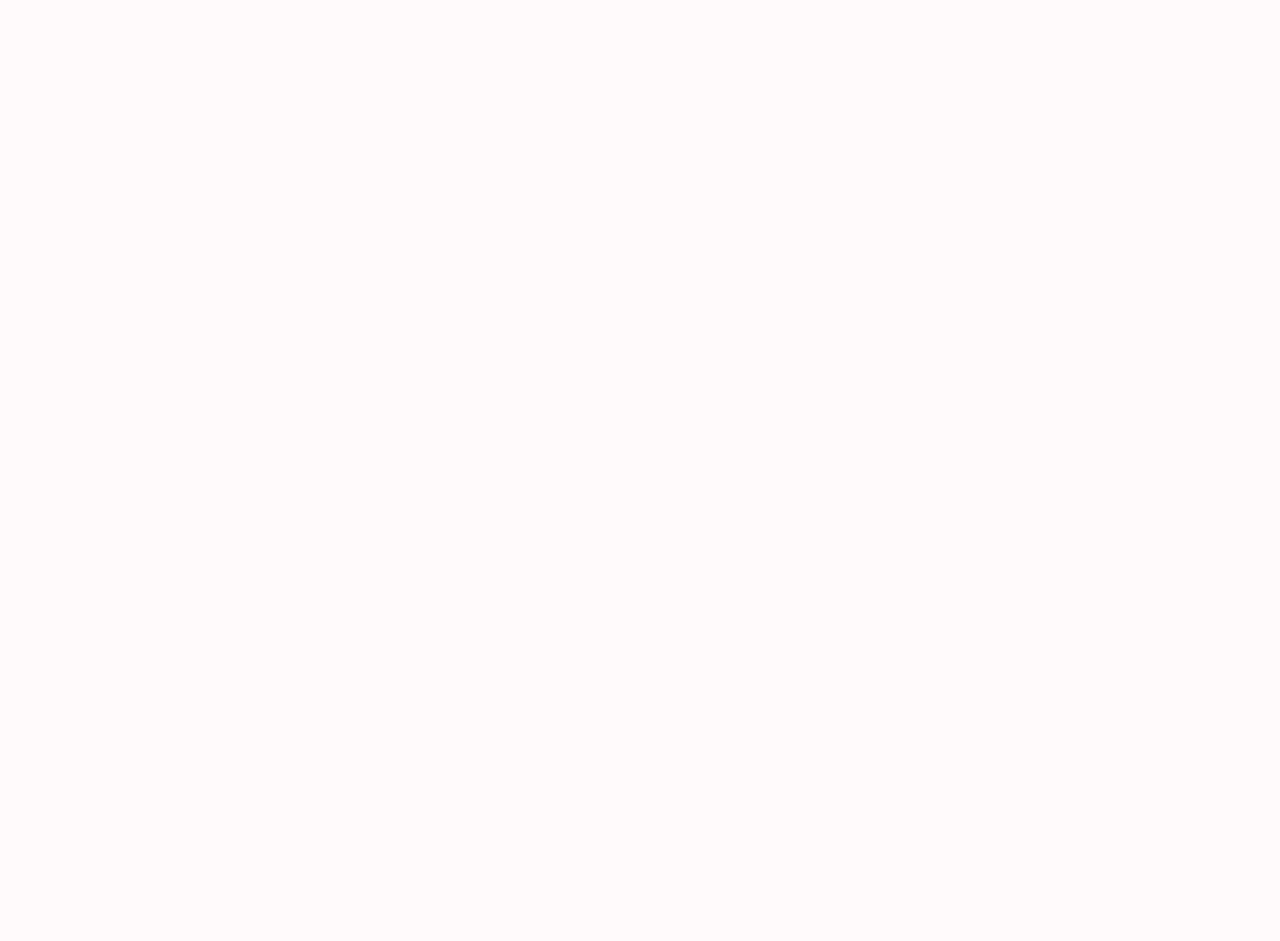
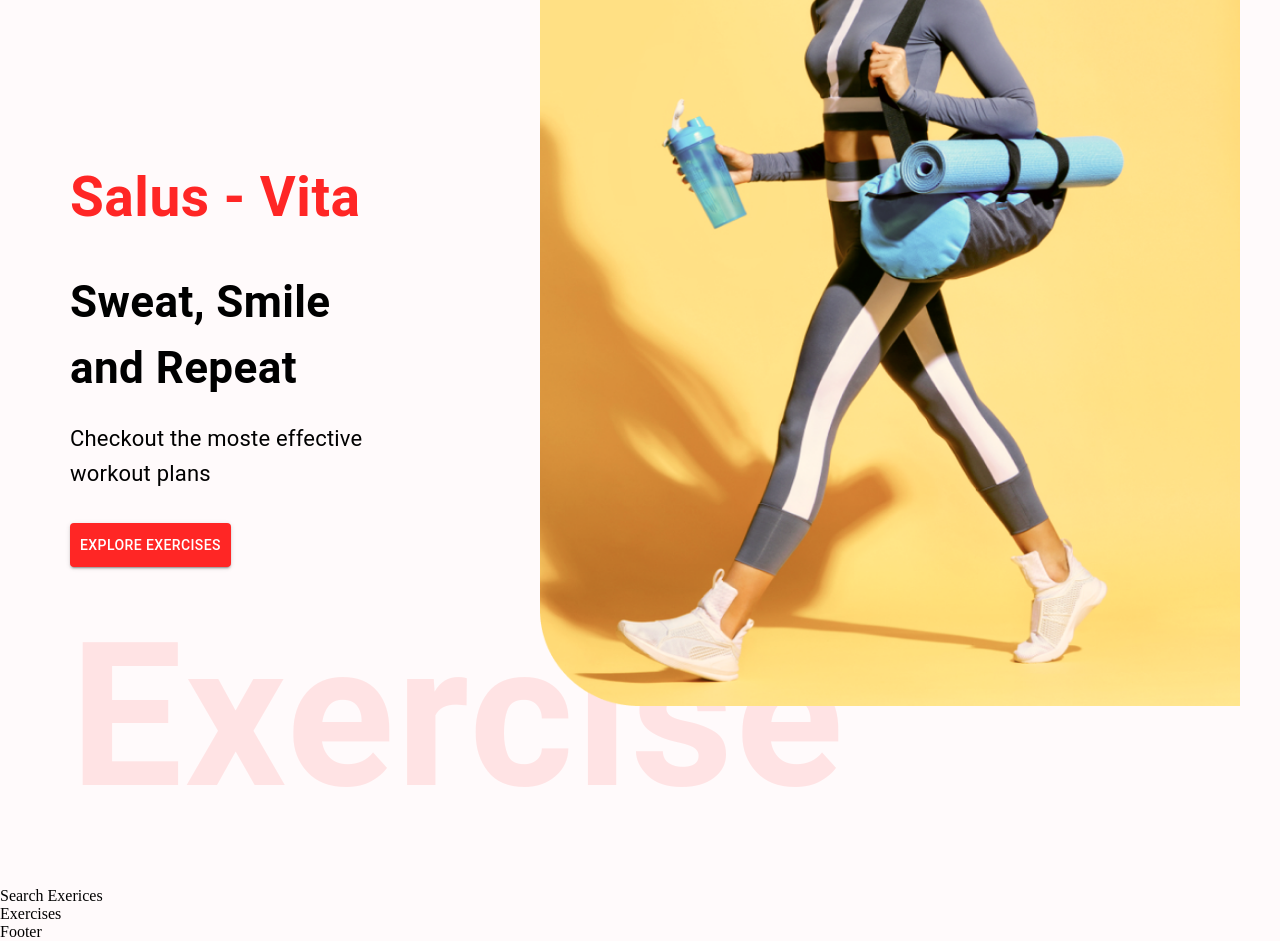
Before and after one commit to fadega/salus-vita, a React (Create React App) app: page / in a window 1280 px wide. Shown: the part 160-1101 px from the top of the page. Before the commit the page ends 800 px from the top, so only its background shows below. Built offline with nearby package versions, Linux system fonts and the light colour scheme.

Commit message:
Hero section component completed

```diff
--- a/src/components/HeroBanner.js
+++ b/src/components/HeroBanner.js
@@ -1,12 +1,40 @@
-import React from 'react'
-
+import React from "react";
+import { Stack, Box, Typography, Button } from "@mui/material";
+import HeroBannerImage from "../assets/images/banner.png";
 
 const HeroBanner = () => {
   return (
-    <div>
-      HeroBanner
-    </div>
-  )
-}
+    <Box sx={{ mt: { lg: "212px", xs: "70px" }, ml: { sm: "50px" }}} position="relative" p="20px">
+      <Typography color="#FF2625" fontWeight="600"
+      sx={{ fontSize:{lg:'55px',xs:'45px'}}}
+      >
+         Salus - Vita
+      </Typography>
+      <Typography fontWeight={700} sx={{fontSize:{lg:'44px',xs:'40px'}}} mt="30px" mb="20px">
+        Sweat, Smile <br /> and Repeat
+      </Typography>
 
-export default HeroBanner
+      <Typography fontSize="22px" lineHeight="35px" mb={4}>
+        Checkout the moste effective <br /> workout plans
+      </Typography>
+
+      <Button variant="contained" color="error" sx={{backgroundColor:"#ff2625", padding:'10px'}}href="#exercises">
+        Explore Exercises
+      </Button>
+      <Typography fontWeight={600} color="#ff2625"
+        sx={{
+          opacity:0.1,
+          display:{lg:'block',xs:'none'},
+
+        }}
+        fontSize='200px'
+      >
+        Exercise
+      </Typography>
+      <img src={HeroBannerImage} alt="hero-banner"
+      className="hero-banner-img"/>
+    </Box>
+  );
+};
+
+export default HeroBanner;
```
